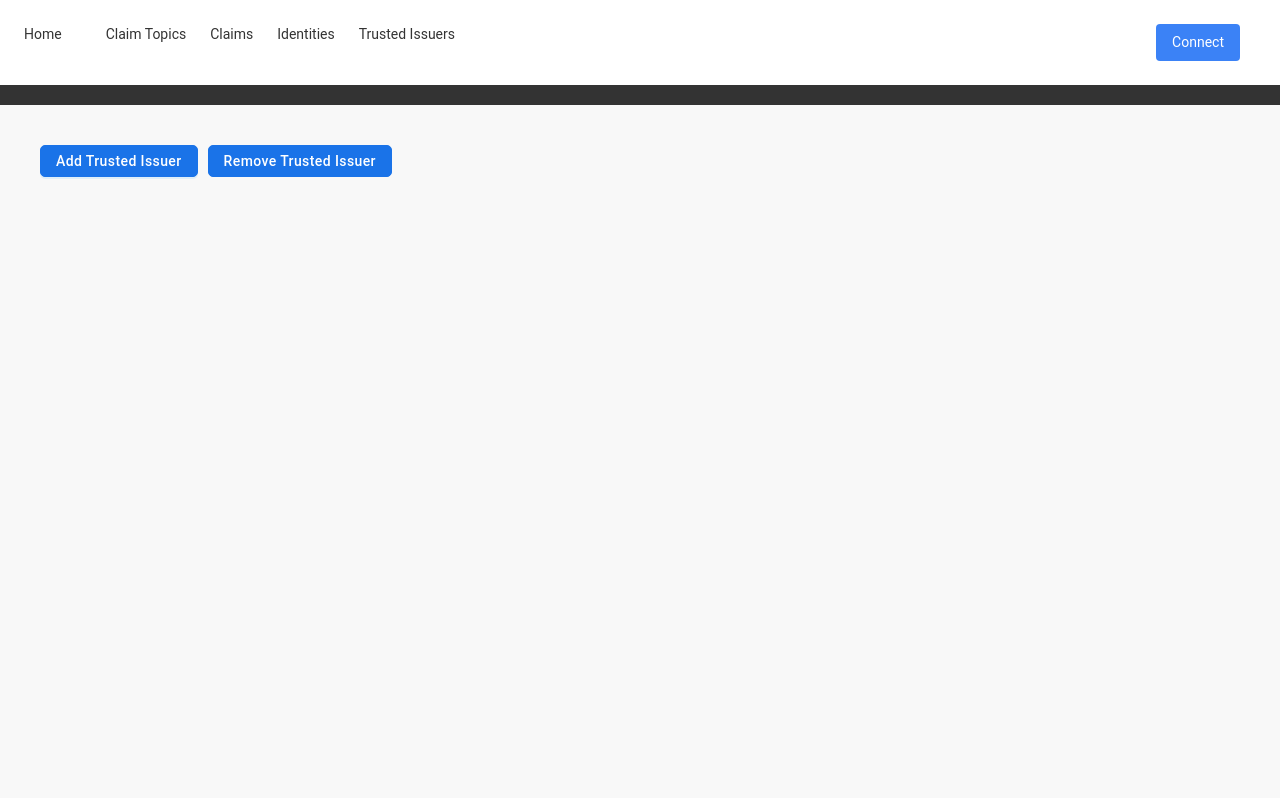
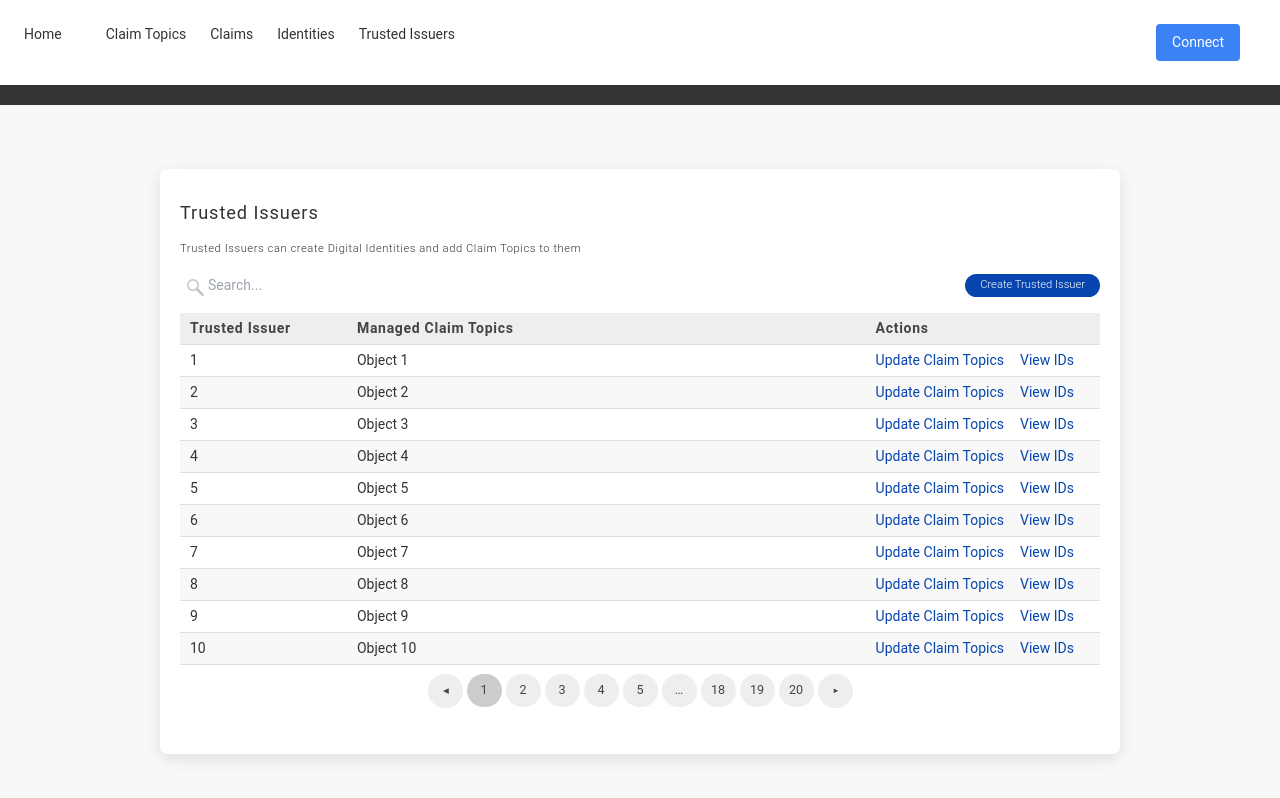
Before and after one commit to nomyx-io/nomyx-id, a React (Create React App) app in the folder ui/: page /issuers in a window 1280 px wide. Shown: the top 798 px of the page. Built offline with nearby package versions, Linux system fonts and the light colour scheme.

Commit message:
feat: Trusted Issuer List View

```diff
--- a/ui/src/components/TrustedIssuersPage.jsx
+++ b/ui/src/components/TrustedIssuersPage.jsx
@@ -1,6 +1,7 @@
 
 import { useState, useEffect } from "react";
 import { List, Button, Modal, Checkbox, Form, InputNumber } from 'antd';
+import ObjectList from "./ObjectList";
 
 const AddTrustedIssuerDialog = ({
     service,
@@ -101,9 +102,46 @@ const TrustedIssuersPage = ({ service }) => {
 
     ]
 
+    const columns = [
+        {label:"Trusted Issuer", name:"id",width:"20%"},
+        {label:"Managed Claim Topics", name:"claim_topics", width:"65%"},
+      ];
+
+      const actions = [
+        // "view",
+        {label:"Update Claim Topics", name:"update", confirmation:"You are about to do something. Do you wish to proceed?"},
+        {label:"View IDs", name:"View", confirmation:"You are about to do something. Do you wish to proceed?"}
+      ];
+      const globalActions = [
+        // {label:"Create Claim Topic", name:"create", confirmation:"You are about to do something. Do you wish to proceed?"}
+        {label:"Create Trusted Issuer", name:"create"}
+      ];
+
+      const search = true;
+
+      const data = [];
+
+      for(let i=1; i<=200; i++){
+        data.push({
+          id: i,
+          claim_topics: "Object " + i,
+          description: "This is object " + i,
+          status: "active"
+        });
+      };
+
+
+      const handleAction = async (action, object) => {
+        console.log(action, object);
+        //create a claim topic
+        // let claimTopicId = Math.round(Math.random()*10000000);
+        // let response = await blockchainService.addClaimTopic(claimTopicId);
+
+      }
+
     return (
-        <div className='p-6'>
-            <Button type='primary' onClick={() => setVisibility({ ...isVisible, add: true })}
+		<div className="p-6">
+			{/* <Button type='primary' onClick={() => setVisibility({ ...isVisible, add: true })}
                 style={{
                     borderRadius: '5px',
                     backgroundColor: '#1a73e8',
@@ -155,9 +193,22 @@ const TrustedIssuersPage = ({ service }) => {
                 setVisibility={setVisibility}
                 issuer={selectedIssuer}
                 removeTrustedIssuer={removeTrustedIssuer}
-            />
-        </div>
-    );
+            /> */}
+
+			<ObjectList
+				title="Trusted Issuers"
+				description="Trusted Issuers can create Digital Identities and add Claim Topics to them"
+				columns={columns}
+				actions={actions}
+				globalActions={globalActions}
+				search={search}
+				data={data}
+				pageSize={10}
+				onAction={handleAction}
+				onGlobalAction={handleAction}
+			/>
+		</div>
+	);
 };
 
 // Trusted Issuers List Item
```
